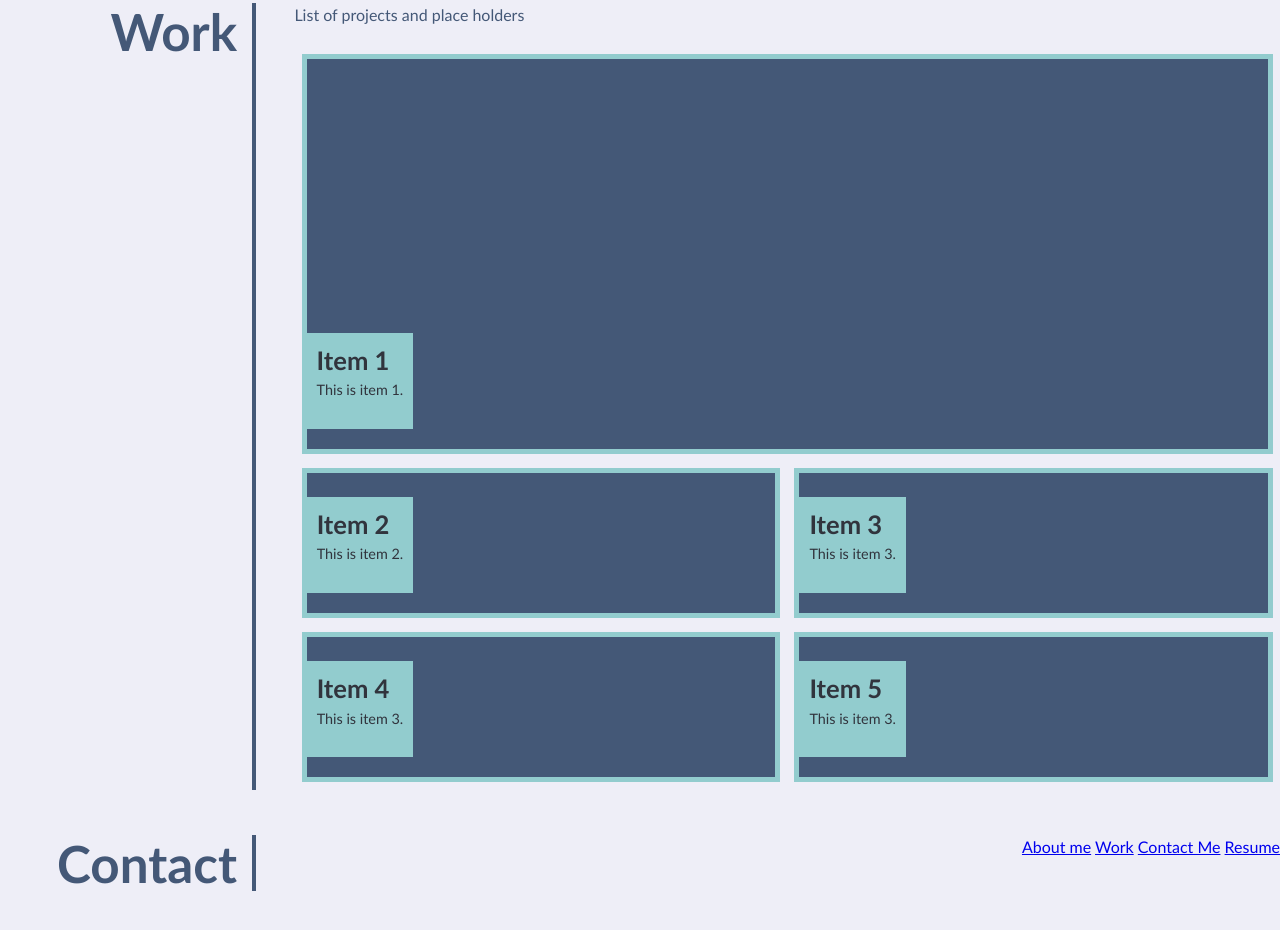
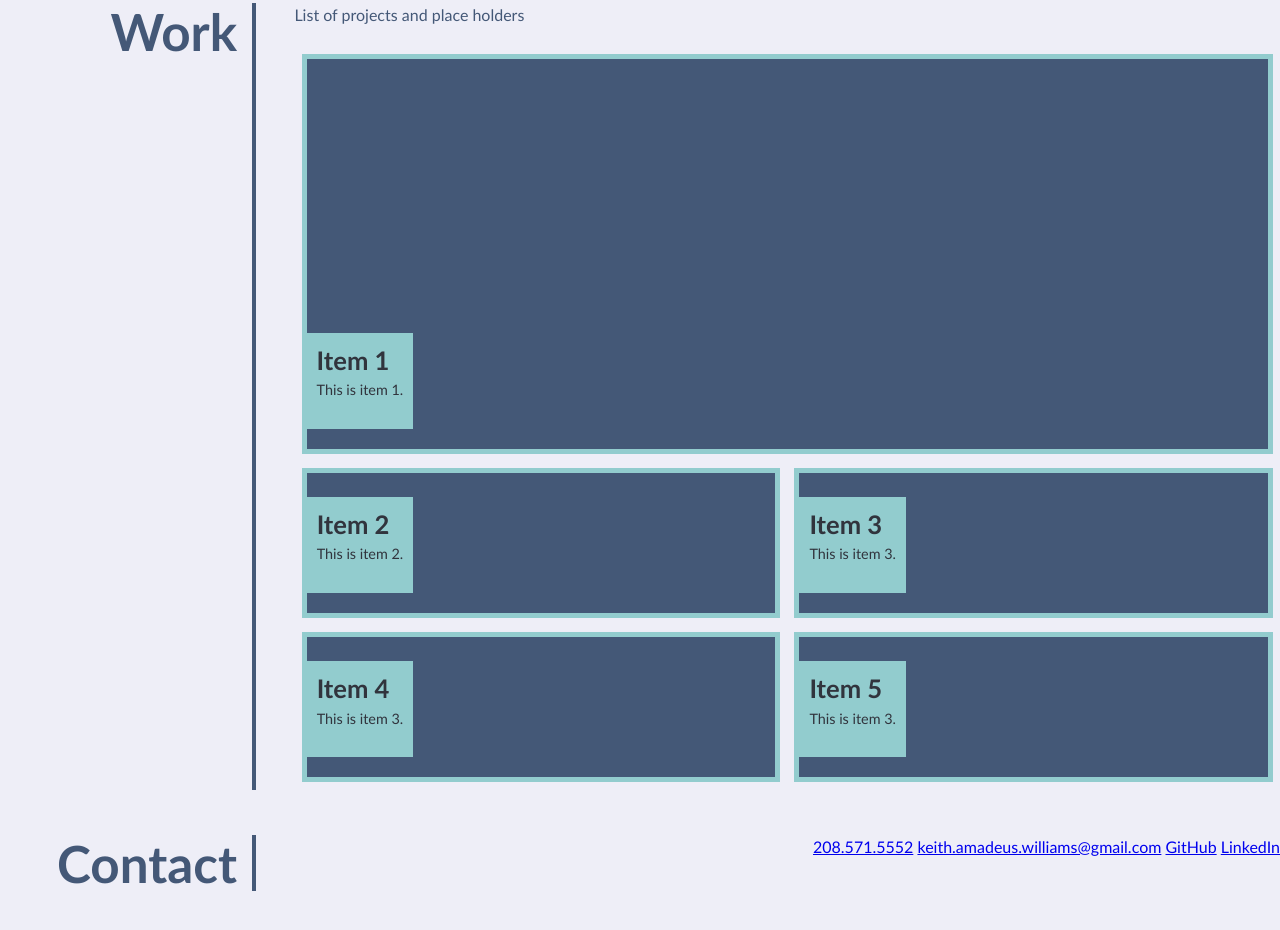
Before and after one commit to keithamadeus/Module-2-Challenge, a plain HTML site: page index.html in a window 1280 px wide. Shown: the part 485-1415 px from the top of the page. Drawn offline with Linux system fonts and the light colour scheme.

Commit message:
add image, update HTML

```diff
--- a/index.html
+++ b/index.html
@@ -76,12 +76,15 @@
         </section>
         <section class="page-section">
             <h2>Contact</h2>
-            <footer class="contact">
-                <!-- <p>Contact content.</p> -->
-                <a href="about_me.asp">About me</a>
-                <a href="work.asp">Work</a>
-                <a href="contact.asp">Contact Me</a>
-                <a href="resume.asp">Resume</a>
+            <footer>
+                <section class="contact">
+                    <div class="address">
+                        <a href="about_me.asp">208.571.5552</a>
+                        <a href="work.asp">keith.amadeus.williams@gmail.com</a>
+                        <a href="contact.asp">GitHub</a>
+                        <a href="resume.asp">LinkedIn</a>
+                    </div>
+                </section>
             </footer>
         </section>
     </main>
```
Also changed, not shown: assets/images/02-hero-bg.jpg (added).
